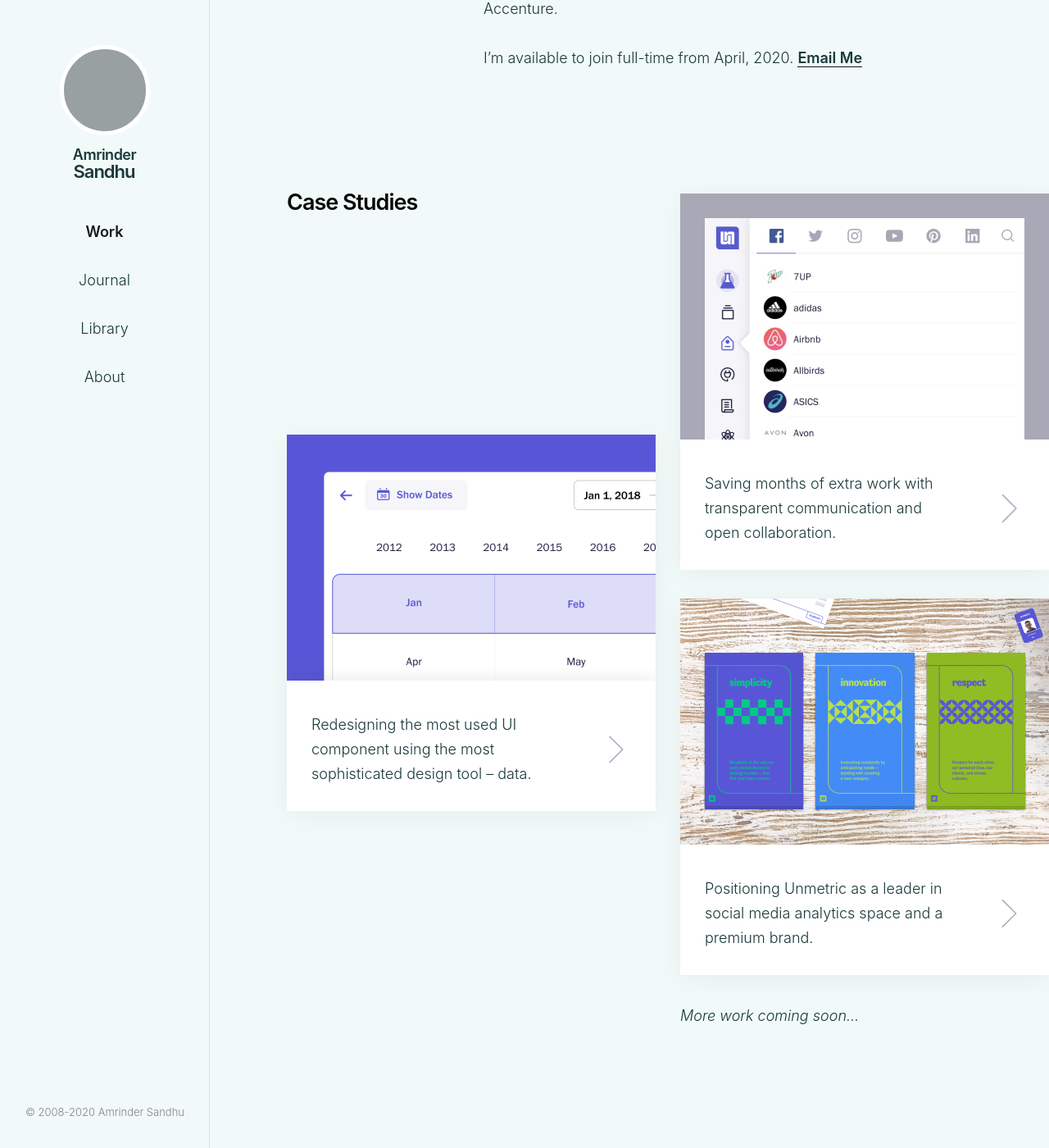
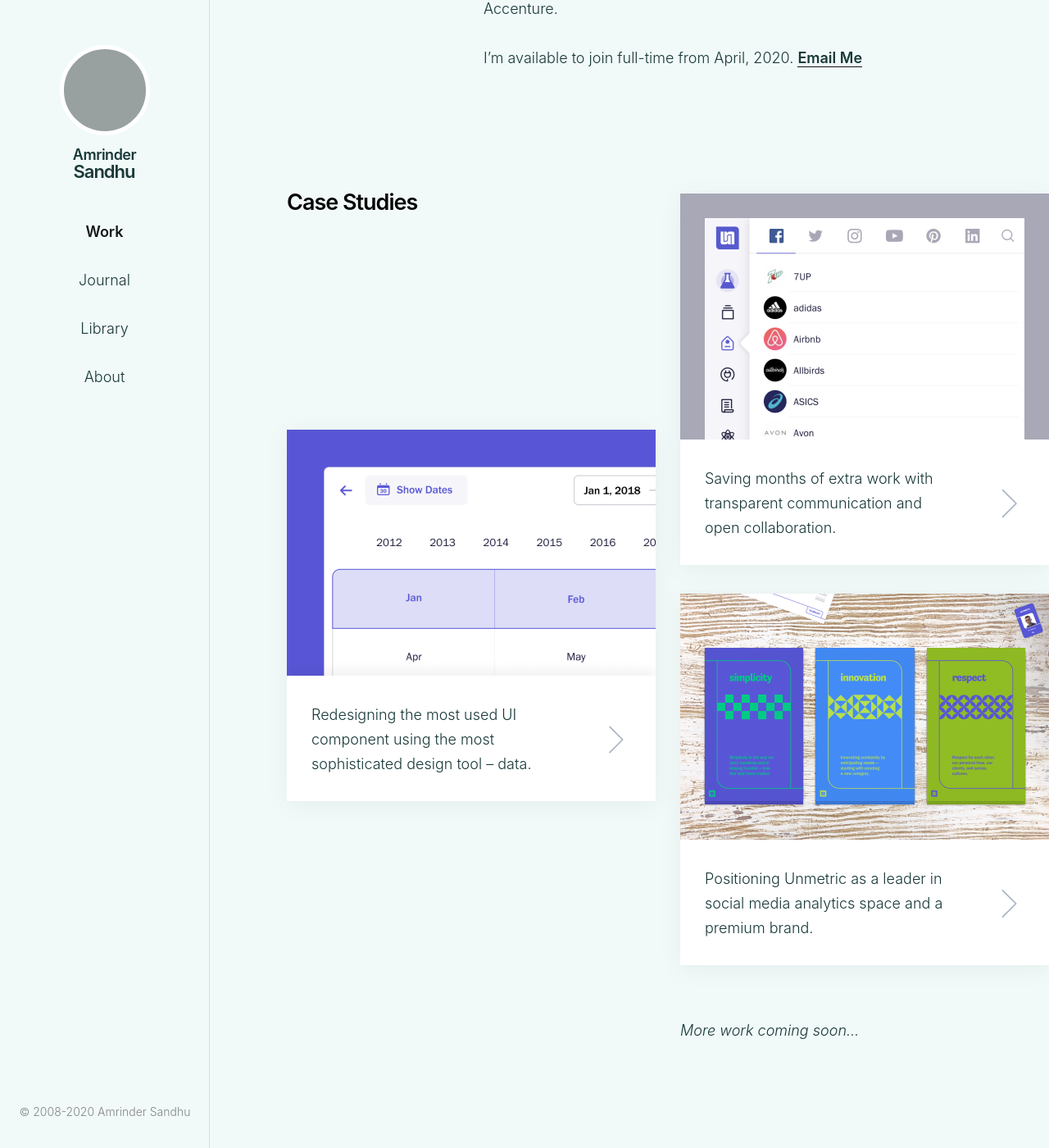
Before and after one commit to harjotgrewal/amrindersandhu, a Jekyll site: the page built from index.html, in a window 1280 px wide and 1400 px high, scrolled down 590 px. Shown: the whole window at 82% size. Built offline with Jekyll 4.4.1, drawn with Linux system fonts in a browser that asks for light colours; some of the changed text lies outside the part shown; grey boxes are pictures that could not be loaded.

Commit message:
[U][HTML][CSS] Testimonial and case studies

```diff
--- a/_scss/_base-typography.scss
+++ b/_scss/_base-typography.scss
@@ -8,15 +8,15 @@
 $as-font-size-xl: 27px;
 $as-font-size-l: 21px;
 $as-font-size-m: 18px;
-$as-font-size-s: 15px;
-$as-font-size-xs: 13px;
+$as-font-size-s: 16px;
+$as-font-size-xs: 14px;
 
 
 $as-line-height-xxl: 45px;
 $as-line-height-xl: 32px;
 $as-line-height-l: 30px;
 $as-line-height-m: 30px;
-$as-line-height-s: 21px;
+$as-line-height-s: 24px;
 $as-line-height-xs: 18px;
 
 $as-font-weight-bold: 600;
--- a/css/styles.css
+++ b/css/styles.css
@@ -633,8 +633,8 @@
 p,
 ul,
 table {
-  font-size: 15px;
-  line-height: 21px;
+  font-size: 16px;
+  line-height: 24px;
   font-weight: 300; }
   @media screen and (min-width: 1139px) {
     body,
@@ -679,7 +679,7 @@
       letter-spacing: -1px; } }
 
 h4 {
-  font-size: 15px;
+  font-size: 16px;
   font-weight: 600;
   line-height: 20px;
   margin-bottom: 10px; }
@@ -703,12 +703,12 @@
   font-weight: 600; }
 
 small {
-  font-size: 13px;
+  font-size: 14px;
   line-height: 18px; }
   @media screen and (min-width: 1139px) {
     small {
-      font-size: 15px;
-      line-height: 21px; } }
+      font-size: 16px;
+      line-height: 24px; } }
 
 a {
   border-bottom: 1px solid;
@@ -732,19 +732,19 @@
     font-style: italic; }
   blockquote:not(.c-caption) footer {
     color: rgba(0, 0, 0, 0.5);
-    font-size: 13px; }
+    font-size: 14px; }
     @media screen and (min-width: 1139px) {
       blockquote:not(.c-caption) footer {
-        font-size: 15px; } }
+        font-size: 16px; } }
 
 blockquote.c-caption p {
   -webkit-hyphens: none;
      -moz-hyphens: none;
       -ms-hyphens: none;
           hyphens: none;
-  font-size: 15px;
+  font-size: 16px;
   font-style: italic;
-  line-height: 21px; }
+  line-height: 24px; }
 
 hr {
   border-width: 1px 0 0;
@@ -779,8 +779,8 @@
 figcaption,
 .c-caption {
   color: rgba(0, 0, 0, 0.5);
-  font-size: 15px;
-  line-height: 21px; }
+  font-size: 16px;
+  line-height: 24px; }
   figcaption a,
   .c-caption a {
     color: rgba(0, 0, 0, 0.5); }
@@ -802,7 +802,7 @@
 
 .o-list--ordered,
 .o-list--bullet {
-  font-size: 15px;
+  font-size: 16px;
   list-style-position: outside;
   margin: 0 0 30px 30px; }
   @media screen and (min-width: 1139px) {
@@ -919,7 +919,7 @@
       margin-bottom: 50px; } }
 
 .c-entry__comment {
-  font-size: 15px;
+  font-size: 16px;
   line-height: 1.7;
   margin-top: 21px; }
   @media screen and (min-width: 1139px) {
@@ -968,7 +968,7 @@
   .c-footer small,
   .c-footer a {
     color: #858585;
-    font-size: 13px; }
+    font-size: 14px; }
 
 .c-name {
   border: none;
@@ -1131,7 +1131,7 @@
 .c-section__caption {
   color: #858585;
   grid-column: 2/-1;
-  font-size: 13px;
+  font-size: 14px;
   font-style: italic;
   margin: 10px 30px 30px; }
   @media screen and (min-width: 1139px) {
@@ -1154,7 +1154,7 @@
 .c-section__nav_link {
   cursor: pointer;
   display: inline-block;
-  font-size: 15px;
+  font-size: 16px;
   line-height: 30px;
   padding-top: 6px; }
   .c-section__nav_link:hover {
@@ -1257,7 +1257,7 @@
       .c-books_list--favs .c-book_meta {
         width: auto; } }
   .c-books_list--favs .c-book_title {
-    font-size: 15px;
+    font-size: 16px;
     line-height: 20px;
     white-space: normal; }
     @media screen and (min-width: 1139px) {
@@ -1293,12 +1293,12 @@
       width: 150px; } }
 
 .c-book_title {
-  font-size: 13px;
+  font-size: 14px;
   line-height: 20px;
   white-space: normal; }
   @media screen and (min-width: 1139px) {
     .c-book_title {
-      font-size: 15px;
+      font-size: 16px;
       letter-spacing: 0; } }
 
 .c-book_info {
@@ -1319,18 +1319,34 @@
     box-shadow: 0 5px 30px rgba(0, 0, 0, 0.1); }
 
 .c-case_study p {
-  padding-right: 55px; }
+  -webkit-hyphens: none;
+     -moz-hyphens: none;
+      -ms-hyphens: none;
+          hyphens: none;
+  padding-right: 20px; }
 
 .c-case_study img {
   box-shadow: none; }
 
+@media screen and (min-width: 1139px) {
+  .c-case_study p {
+    padding-right: 55px; } }
+
 .c-case_study__info {
   display: -ms-flexbox;
   display: flex;
-  margin: 30px 30px 5px; }
+  margin: 15px 20px 9px 24px; }
   .c-case_study__info svg {
-    height: 90px;
-    width: 90px; }
+    height: 84px;
+    width: 84px;
+    margin-top: -6px; }
+  @media screen and (min-width: 1139px) {
+    .c-case_study__info {
+      margin: 24px 30px 5px; }
+      .c-case_study__info svg {
+        height: 90px;
+        margin-top: 0;
+        width: 90px; } }
 
 .c-testimonial img {
   border-radius: 90px;
@@ -1339,7 +1355,7 @@
   width: 90px; }
 
 .c-testimonial small {
-  color: rgba(0, 0, 0, 0.5);
+  color: rgba(0, 0, 0, 0.75);
   display: block;
   line-height: 1.5; }
 
@@ -1353,6 +1369,13 @@
     position: absolute; }
     .c-testimonial blockquote span:first-child {
       left: -15px; }
+
+@media screen and (max-width: 44.9375em) {
+  .c-testimonial__author {
+    display: -ms-flexbox;
+    display: flex; }
+    .c-testimonial__author small {
+      margin: 15px 0 0 15px; } }
 
 .p-home .c-nav__link--home,
 .p-journal .c-nav__link--journal,
--- a/index.html
+++ b/index.html
@@ -90,7 +90,7 @@
             </a>
         </div>
 
-        <div class="l-span_5-9">
+        <div class="l-span_5-9 u-space_above">
             <p><i>More work coming soon&hellip;</i></p>
         </div>
     </section>
@@ -137,10 +137,10 @@
             </blockquote>
         </div>
 
-        <div class="l-span_2 l-grid_flip_order">
+        <div class="l-span_2 l-grid_flip_order c-testimonial__author">
             <img src="/assets/i/photos/kumar.jpeg"/>
 
-            <small>Kumar Krishnasami <br/> Head of Product and <br/> Co-Founder, Unmetric Inc.</small>
+            <small><b>Kumar Krishnasami</b> <br/> Head of Product and <br/> Co-Founder, Unmetric</small>
         </div>
     </section>
 
```
Also changed, not shown: _scss/_components-case_study.scss (+24 -4 lines), _scss/_components-testimonial.scss (+12 -1 lines), 2 other files.
